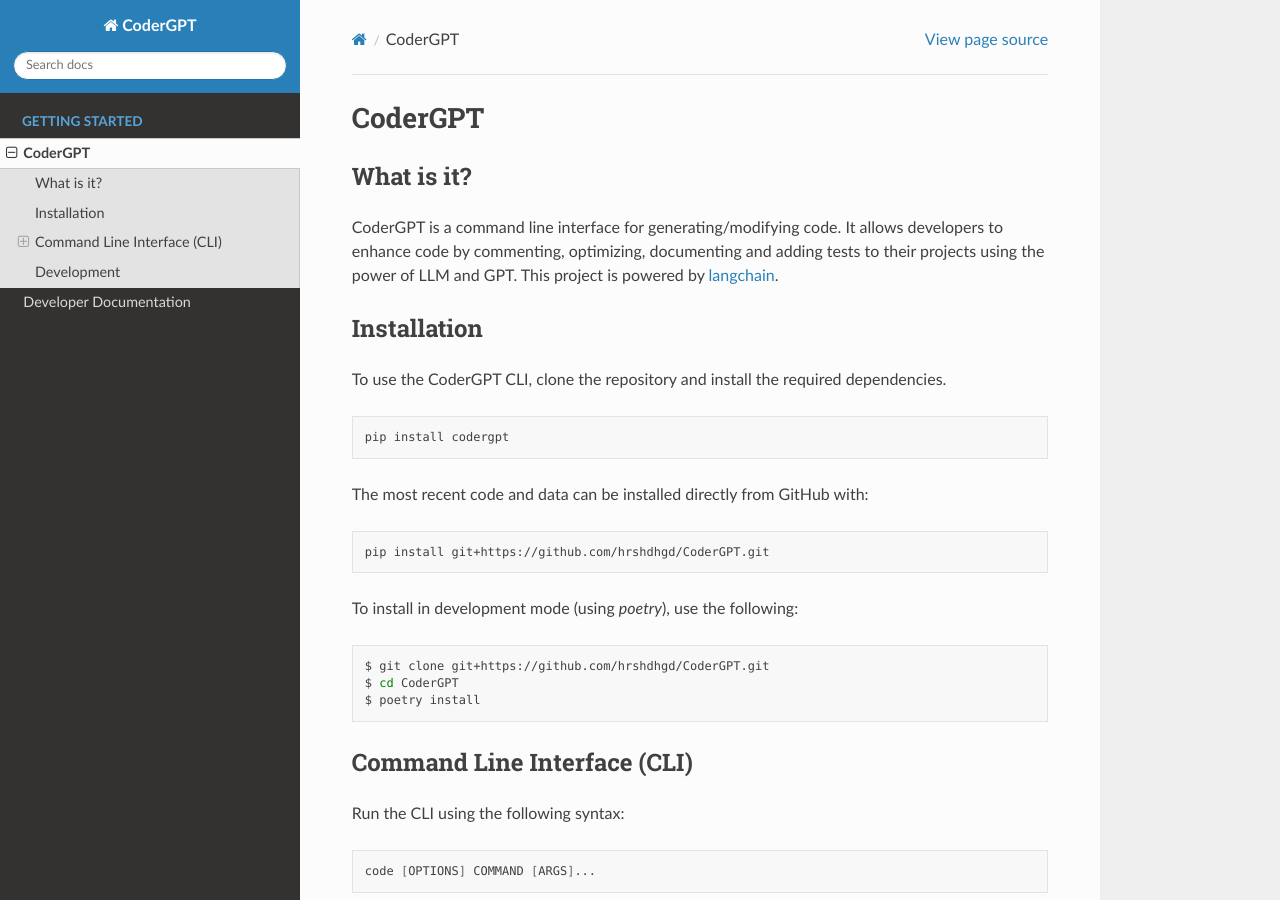
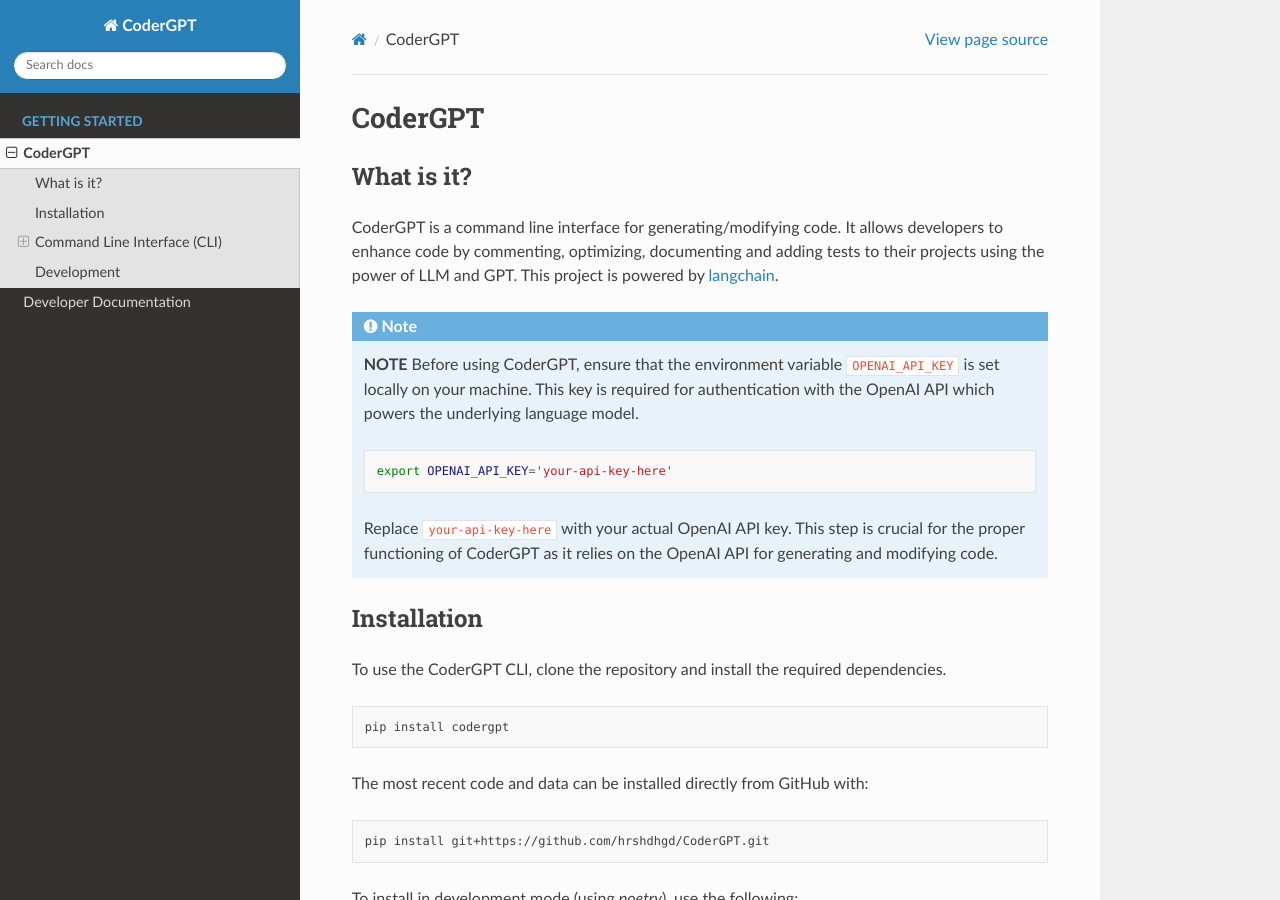
Before and after one commit to hrshdhgd/CoderGPT, a Sphinx documentation site: the page built from docs/description.rst, in a window 1280 px wide and 900 px high. Built offline with Sphinx 7.4.7 and the Read the Docs theme 2.0.0, drawn with Linux system fonts in a browser that asks for light colours; pages that are not in the unit, such as notebooks, are missing from menus.

Commit message:
updated docs

```diff
--- a/docs/description.rst
+++ b/docs/description.rst
@@ -9,6 +9,17 @@
 CoderGPT is a command line interface for generating/modifying code. It allows developers to
 enhance code by commenting, optimizing, documenting and adding tests to their projects using
 the power of LLM and GPT. This project is powered by `langchain <https://github.com/langchain-ai/langchain>`_.
+
+.. note::
+   **NOTE**
+   Before using CoderGPT, ensure that the environment variable ``OPENAI_API_KEY`` is set locally on your machine. This key is required for authentication with the OpenAI API which powers the underlying language model.
+
+   .. code-block:: sh
+
+      export OPENAI_API_KEY='your-api-key-here'
+
+   Replace ``your-api-key-here`` with your actual OpenAI API key. This step is crucial for the proper functioning of CoderGPT as it relies on the OpenAI API for generating and modifying code.
+
 
 Installation
 ------------
```
